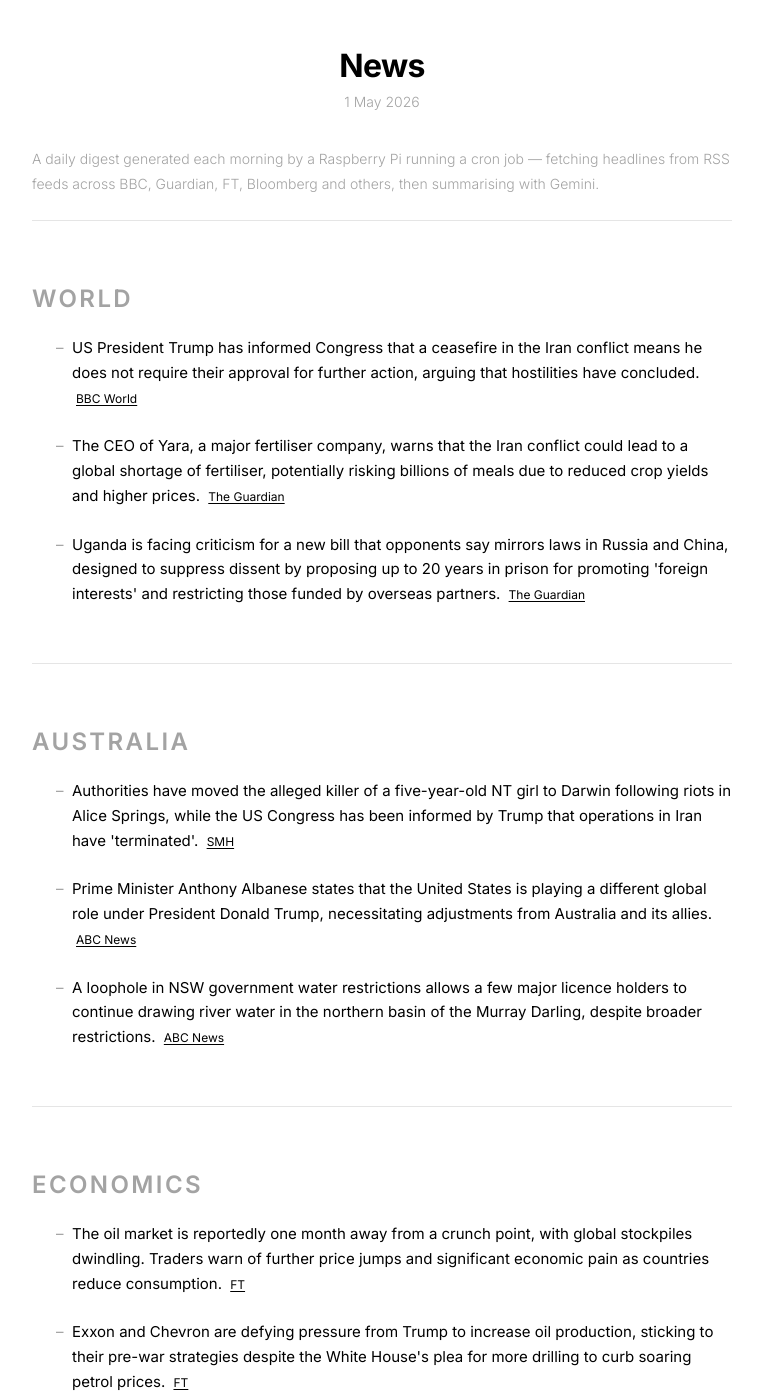
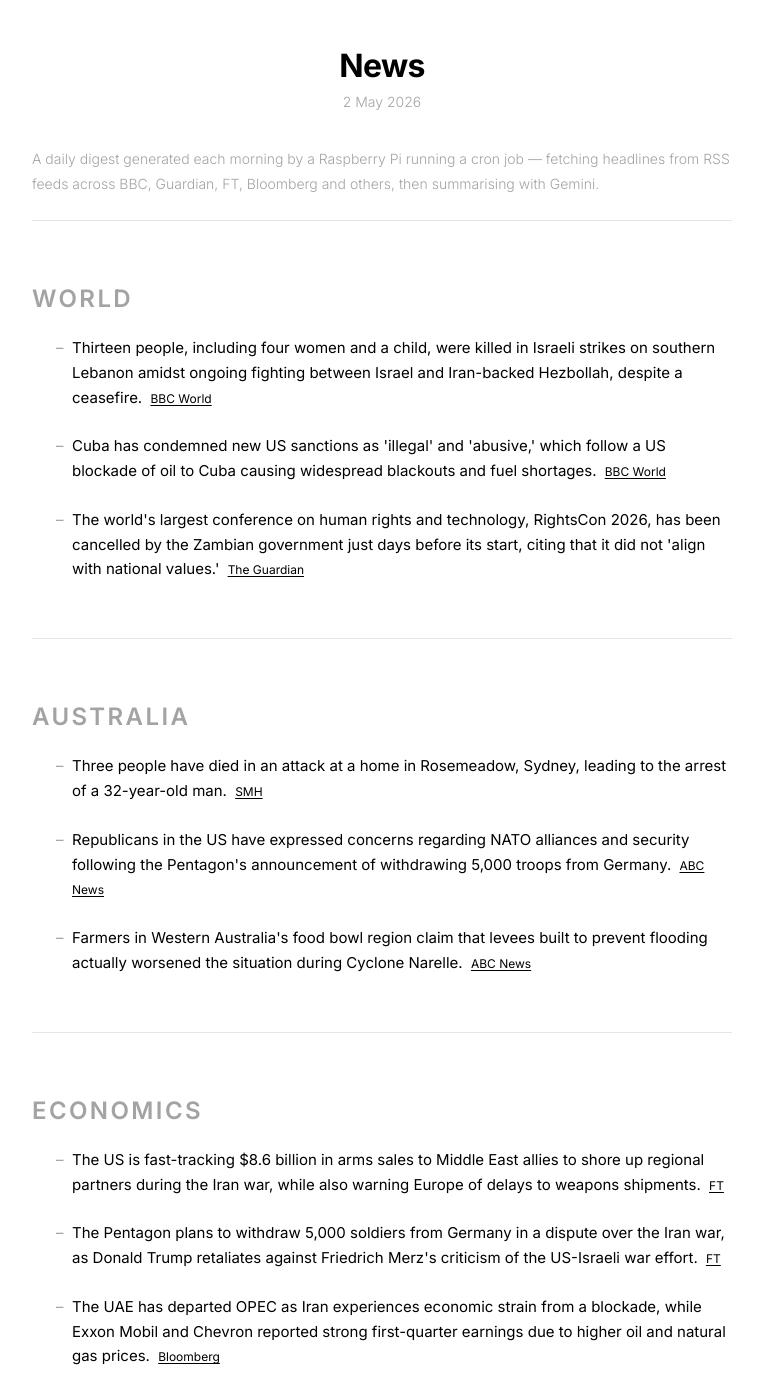
Before and after one commit to s-jac/s-jac.github.io, a Jekyll site: the page built from projects/news.html, in a window 1280 px wide and 1400 px high. Shown: the whole window, without its empty margins (258-1021 px from the left). Built offline with Jekyll 4.4.1, drawn with Linux system fonts in a browser that asks for light colours; some of the changed text lies outside the part shown.

Commit message:
daily news update 2 May 2026

```diff
--- a/_data/news.json
+++ b/_data/news.json
@@ -1,22 +1,22 @@
 {
-  "date": "1 May 2026",
-  "generated_at": "2026-05-01T21:00:37.694510+00:00",
+  "date": "2 May 2026",
+  "generated_at": "2026-05-02T21:00:24.774356+00:00",
   "sections": [
     {
       "heading": "World",
       "bullets": [
         {
-          "text": "US President Trump has informed Congress that a ceasefire in the Iran conflict means he does not require their approval for further action, arguing that hostilities have concluded.",
+          "text": "Thirteen people, including four women and a child, were killed in Israeli strikes on southern Lebanon amidst ongoing fighting between Israel and Iran-backed Hezbollah, despite a ceasefire.",
           "source": "BBC World",
           "url": "https://www.bbc.com/news/world"
         },
         {
-          "text": "The CEO of Yara, a major fertiliser company, warns that the Iran conflict could lead to a global shortage of fertiliser, potentially risking billions of meals due to reduced crop yields and higher prices.",
-          "source": "The Guardian",
-          "url": "https://www.theguardian.com"
+          "text": "Cuba has condemned new US sanctions as 'illegal' and 'abusive,' which follow a US blockade of oil to Cuba causing widespread blackouts and fuel shortages.",
+          "source": "BBC World",
+          "url": "https://www.bbc.com/news/world"
         },
         {
-          "text": "Uganda is facing criticism for a new bill that opponents say mirrors laws in Russia and China, designed to suppress dissent by proposing up to 20 years in prison for promoting 'foreign interests' and restricting those funded by overseas partners.",
+          "text": "The world's largest conference on human rights and technology, RightsCon 2026, has been cancelled by the Zambian government just days before its start, citing that it did not 'align with national values.'",
           "source": "The Guardian",
           "url": "https://www.theguardian.com"
         }
@@ -26,17 +26,17 @@
       "heading": "Australia",
       "bullets": [
         {
-          "text": "Authorities have moved the alleged killer of a five-year-old NT girl to Darwin following riots in Alice Springs, while the US Congress has been informed by Trump that operations in Iran have 'terminated'.",
+          "text": "Three people have died in an attack at a home in Rosemeadow, Sydney, leading to the arrest of a 32-year-old man.",
           "source": "SMH",
           "url": "https://www.smh.com.au"
         },
         {
-          "text": "Prime Minister Anthony Albanese states that the United States is playing a different global role under President Donald Trump, necessitating adjustments from Australia and its allies.",
+          "text": "Republicans in the US have expressed concerns regarding NATO alliances and security following the Pentagon's announcement of withdrawing 5,000 troops from Germany.",
           "source": "ABC News",
           "url": "https://www.abc.net.au/news"
         },
         {
-          "text": "A loophole in NSW government water restrictions allows a few major licence holders to continue drawing river water in the northern basin of the Murray Darling, despite broader restrictions.",
+          "text": "Farmers in Western Australia's food bowl region claim that levees built to prevent flooding actually worsened the situation during Cyclone Narelle.",
           "source": "ABC News",
           "url": "https://www.abc.net.au/news"
         }
@@ -46,19 +46,19 @@
       "heading": "Economics",
       "bullets": [
         {
-          "text": "The oil market is reportedly one month away from a crunch point, with global stockpiles dwindling. Traders warn of further price jumps and significant economic pain as countries reduce consumption.",
+          "text": "The US is fast-tracking $8.6 billion in arms sales to Middle East allies to shore up regional partners during the Iran war, while also warning Europe of delays to weapons shipments.",
           "source": "FT",
           "url": "https://www.ft.com"
         },
         {
-          "text": "Exxon and Chevron are defying pressure from Trump to increase oil production, sticking to their pre-war strategies despite the White House's plea for more drilling to curb soaring petrol prices.",
+          "text": "The Pentagon plans to withdraw 5,000 soldiers from Germany in a dispute over the Iran war, as Donald Trump retaliates against Friedrich Merz's criticism of the US-Israeli war effort.",
           "source": "FT",
           "url": "https://www.ft.com"
         },
         {
-          "text": "Iran's ongoing war is causing more shipping companies to divert from the Suez Canal, opting for the longer, safer route around Africa via the Cape of Good Hope, despite higher costs.",
-          "source": "FT",
-          "url": "https://www.ft.com"
+          "text": "The UAE has departed OPEC as Iran experiences economic strain from a blockade, while Exxon Mobil and Chevron reported strong first-quarter earnings due to higher oil and natural gas prices.",
+          "source": "Bloomberg",
+          "url": "https://www.bloomberg.com/markets"
         }
       ]
     }
```
